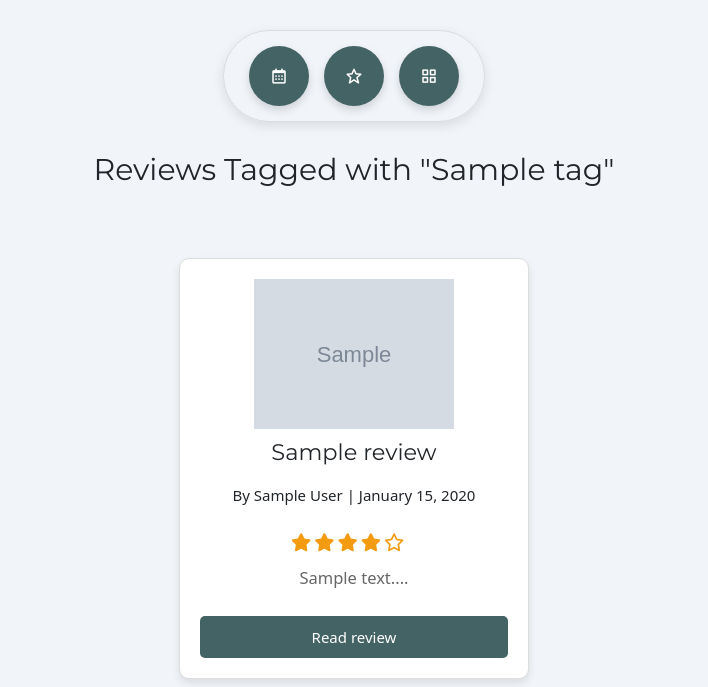
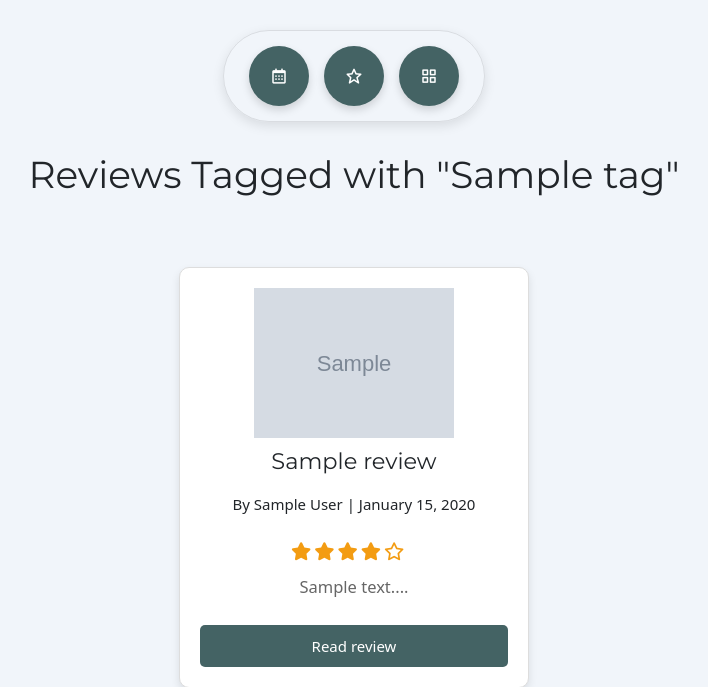
Before and after one commit to tomuk91/thereviewvault, a Django app: template reviews/templates/reviews/tagged_reviews.html in a window 1280 px wide. Shown: the part 142-829 px from the top of the page, without its empty margins (286-994 px from the left). Run offline with Django 3.2, Linux system fonts and the light colour scheme; the template is opened without the code that fills it: most values are stand-ins (such as "Sample title", 1, 10 or a date in 2020); grey boxes marked "Sample" are stand-in pictures; parts of the project's set-up code (start-up, migrations or seed data) failed here and were passed over; some libraries are stand-ins or nearby versions.

Commit message:
change to h1 tag

```diff
--- a/reviews/templates/reviews/tagged_reviews.html
+++ b/reviews/templates/reviews/tagged_reviews.html
@@ -24,7 +24,7 @@
     </div>
 </div>
 
-<h2 class="text-center">Reviews Tagged with "{{ tag.name }}"</h2>
+<h1 class="text-center">Reviews Tagged with "{{ tag.name }}"</h1>
 
 <!-- Review List Container -->
 <div class="review-list">
```
